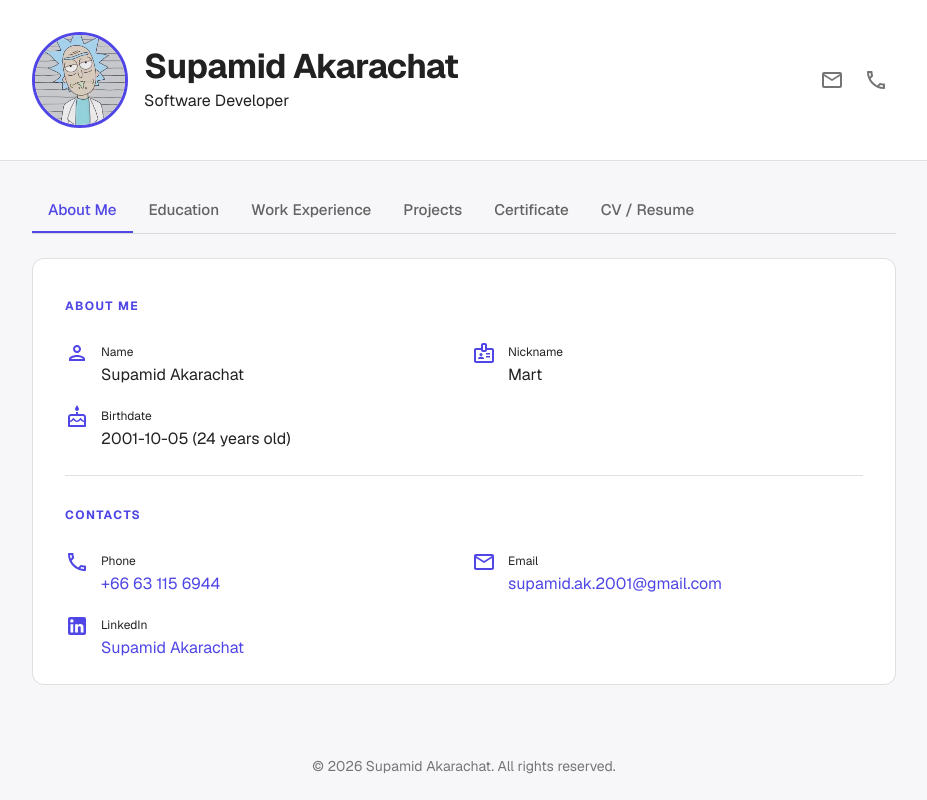
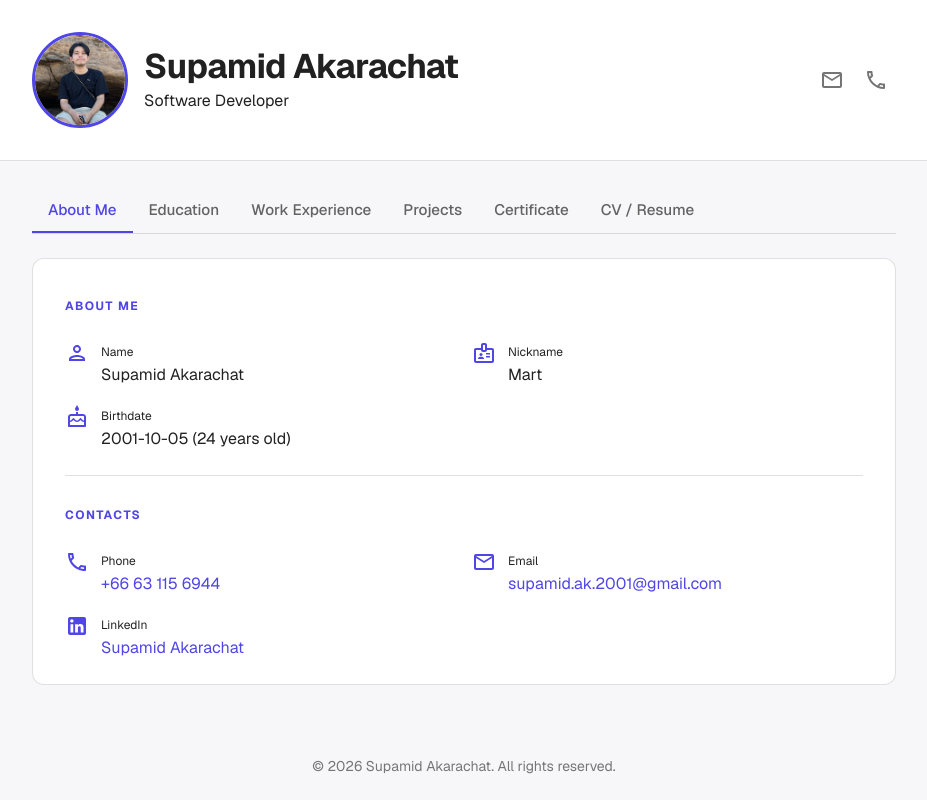
Before and after one commit to Supamid44m/Supamid-Portfolio, a Next.js app: page / in a window 1280 px wide. Shown: the whole page, without its empty margins (176-1103 px from the left). Built offline with nearby package versions, Linux system fonts and the light colour scheme; what @mui/material-nextjs would draw is missing.

Commit message:
fix:change profile image

```diff
--- a/app/component/header.tsx
+++ b/app/component/header.tsx
@@ -14,7 +14,7 @@ export default function Header() {
     >
       <div className="mx-auto flex max-w-4xl flex-col items-center gap-4 px-4 py-8 text-center sm:flex-row sm:text-left">
         <Avatar
-          src="/rick.png"
+          src="/profile.png"
           alt={name}
           sx={{ width: 96, height: 96, border: 3, borderColor: "primary.main" }}
         />
```
Also changed, not shown: public/profile.png (added).
